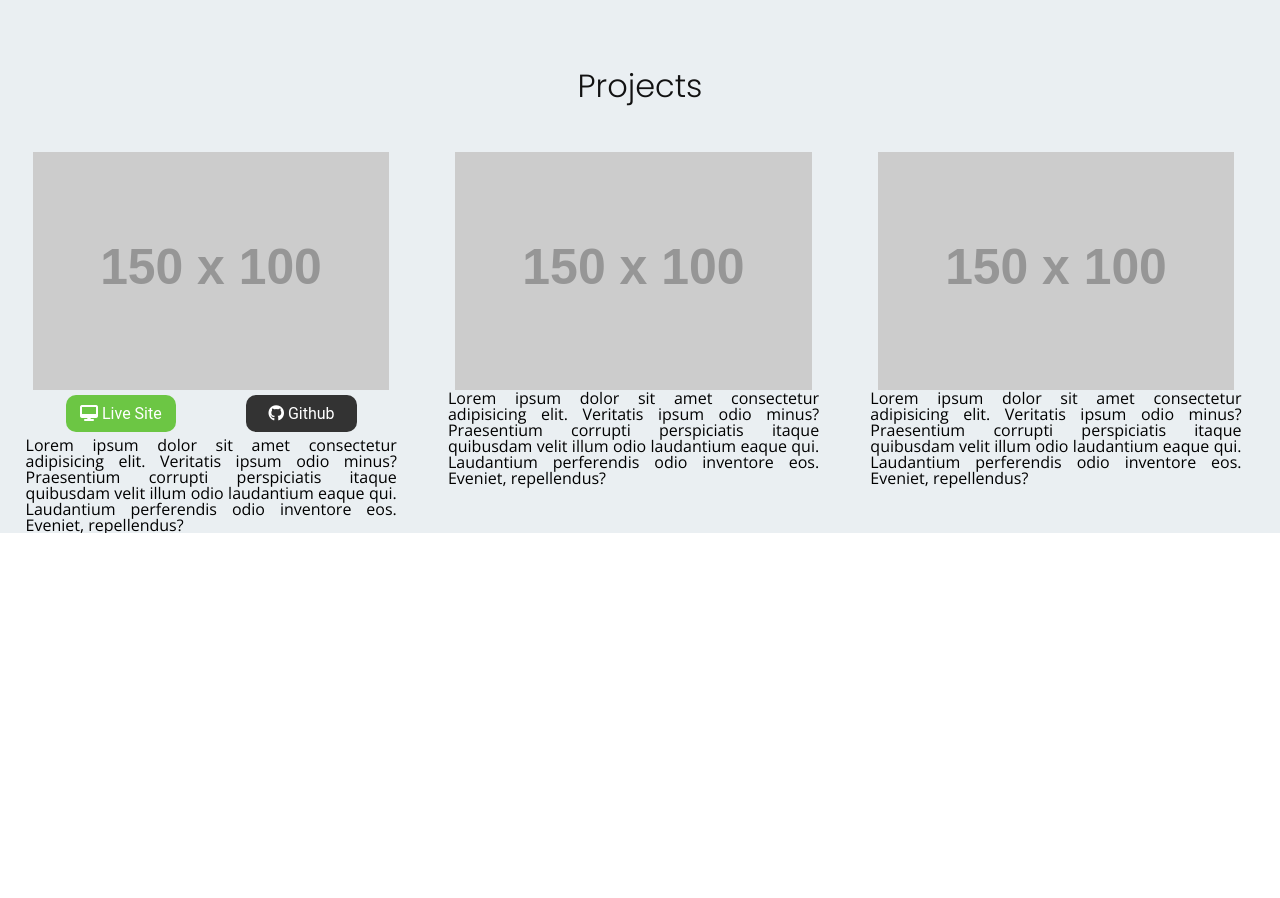
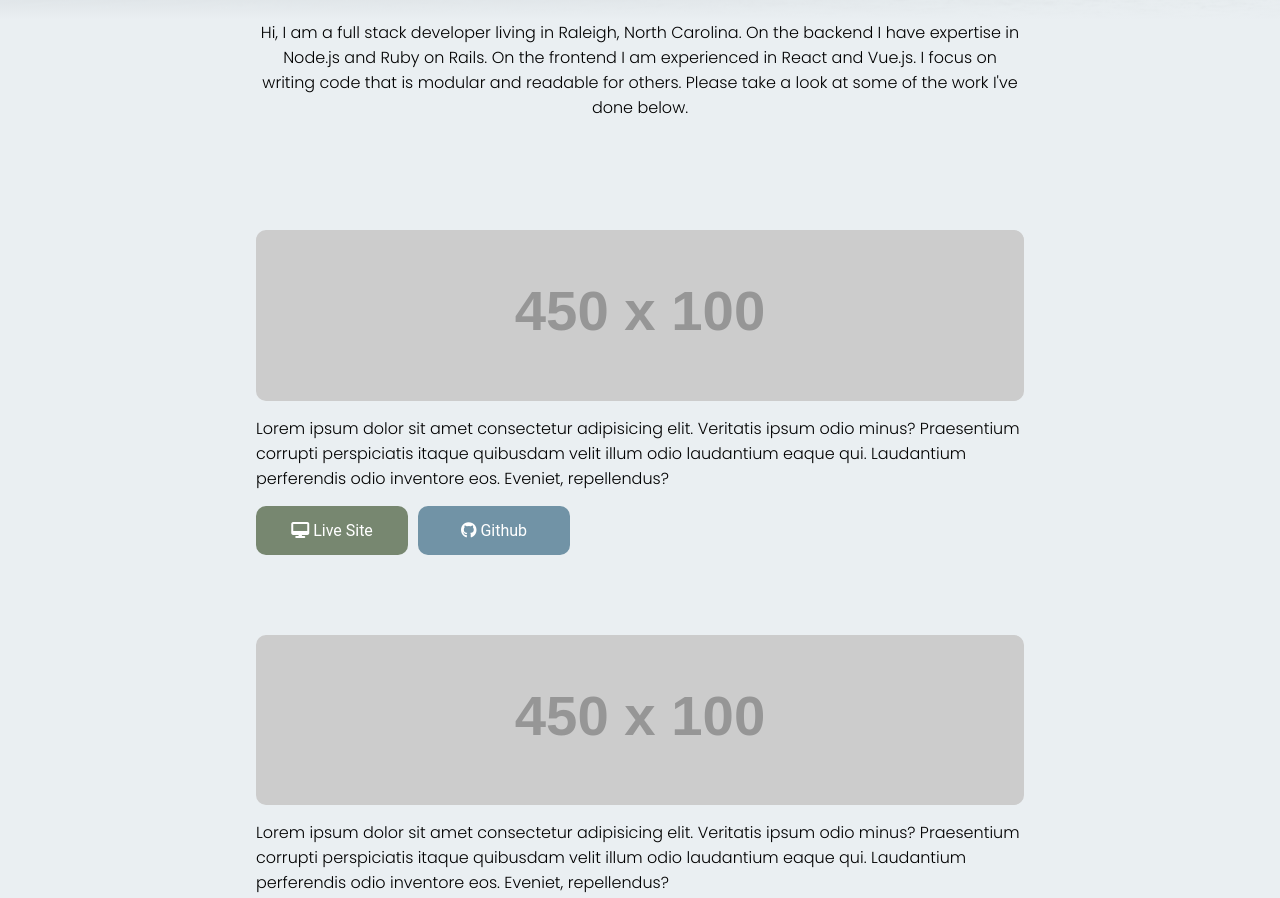
Before and after one commit to 0jordanmiller/portfolio, a plain HTML site: page index.html in a window 1280 px wide. Shown: the part 780-1678 px from the top of the page. Before the commit the page ends 1313 px from the top, so only its background shows below. Drawn offline with nearby package versions, Linux system fonts and the light colour scheme; placeholder pictures from the web are drawn by us.

Commit message:
CSS changes

```diff
--- a/index.html
+++ b/index.html
@@ -36,18 +36,34 @@
         </h1>
       </div>
 
-      <div class="title">
-        <h2 class="title-p">Projects</h2>
+      <div class="summary">
+        <h3>
+          Hi, I am a full stack developer living in Raleigh, North Carolina. On
+          the backend I have expertise in Node.js and Ruby on Rails. On the
+          frontend I am experienced in React and Vue.js. I focus on writing code
+          that is modular and readable for others. Please take a look at some of
+          the work I've done below.
+        </h3>
       </div>
+      <div class="title"></div>
       <div class="project-area">
         <div class="project">
-          <img src="https://via.placeholder.com/150x100" alt="" />
+          <img src="https://via.placeholder.com/450x100" alt="" />
+          <p class="description">
+            Lorem ipsum dolor sit amet consectetur adipisicing elit. Veritatis
+            ipsum odio minus? Praesentium corrupti perspiciatis itaque quibusdam
+            velit illum odio laudantium eaque qui. Laudantium perferendis odio
+            inventore eos. Eveniet, repellendus?
+          </p>
           <div class="buttons">
             <a href="#" class="live"
               ><i class="fa fa-desktop" aria-hidden="true"></i> Live Site</a
             >
             <a href="#" class="github"> <i class="fab fa-github"></i> Github</a>
           </div>
+        </div>
+        <div class="project">
+          <img src="https://via.placeholder.com/450x100" alt="" />
           <p class="description">
             Lorem ipsum dolor sit amet consectetur adipisicing elit. Veritatis
             ipsum odio minus? Praesentium corrupti perspiciatis itaque quibusdam
@@ -56,16 +72,7 @@
           </p>
         </div>
         <div class="project">
-          <img src="https://via.placeholder.com/150x100" alt="" />
-          <p class="description">
-            Lorem ipsum dolor sit amet consectetur adipisicing elit. Veritatis
-            ipsum odio minus? Praesentium corrupti perspiciatis itaque quibusdam
-            velit illum odio laudantium eaque qui. Laudantium perferendis odio
-            inventore eos. Eveniet, repellendus?
-          </p>
-        </div>
-        <div class="project">
-          <img src="https://via.placeholder.com/150x100" alt="" />
+          <img src="https://via.placeholder.com/450x100" alt="" />
           <p class="description">
             Lorem ipsum dolor sit amet consectetur adipisicing elit. Veritatis
             ipsum odio minus? Praesentium corrupti perspiciatis itaque quibusdam
--- a/style.css
+++ b/style.css
@@ -8,7 +8,7 @@ span.subtitle {
 
 .name {
   font-family: "Poppins", sans-serif;
-  color: rgb(18, 18, 18);
+  color: rgb(226, 226, 226);
   font-size: 3em;
   text-align: center;
 }
@@ -16,8 +16,12 @@ span.subtitle {
 .centerpiece {
   display: flex;
   height: 100vh;
+  background-image: linear-gradient(to bottom, transparent 40%, #eaeff2),
+    url(images/background.jpeg);
   align-items: center;
   justify-content: center;
+  background-repeat: no-repeat;
+  background-size: cover;
 }
 
 .wrapper {
@@ -34,41 +38,40 @@ h2.title-p {
 }
 
 .project-area {
-  max-width: 1473px;
+  padding-top: 100px;
+  max-width: 60%;
   margin: auto;
 }
 
 .project {
-  width: 29%;
-  float: left;
   margin: auto;
-  padding: 0 2%;
   display: block;
+  margin-bottom: 80px;
 }
 
 .project img {
   margin: auto;
   display: block;
-  width: 96%;
+  width: 100%;
+  border-radius: 10px;
 }
 
 .buttons a {
-  padding: 10px;
-  background: grey;
+  padding: 1rem;
+  min-width: 120px;
   border-radius: 10px;
   color: #ffff;
   font-family: "Roboto";
   text-decoration: none;
   text-align: center;
-  width: 25%;
-  float: left;
-  margin: auto;
-  display: block;
+  margin-right: 10px;
 }
 
 .buttons {
   display: flex;
-  margin: 5px;
+  margin-top: 10px;
+  justify-content: flex-start;
+  flex-direction: row;
 }
 
 a.live:hover {
@@ -81,14 +84,28 @@ a.github:hover {
 
 p.description {
   clear: both;
-  text-align: justify;
-  font-family: "Open Sans", sans-serif;
+  font-family: "Poppins", sans-serif;
+  margin: 15px auto;
+  line-height: normal;
 }
 
 a.github {
-  background: #333;
+  background: #7193a6;
 }
 
 a.live {
-  background: #6cc644;
+  background: #778770;
 }
+
+.summary {
+  max-width: 60%;
+  margin: auto;
+  padding-bottom: 10px;
+}
+
+.summary h3 {
+  font-family: "Poppins", sans-serif;
+  text-align: center;
+  line-height: normal;
+  font-weight: 400;
+}
```
Also changed, not shown: images/background.jpeg (added), 2 other files.
